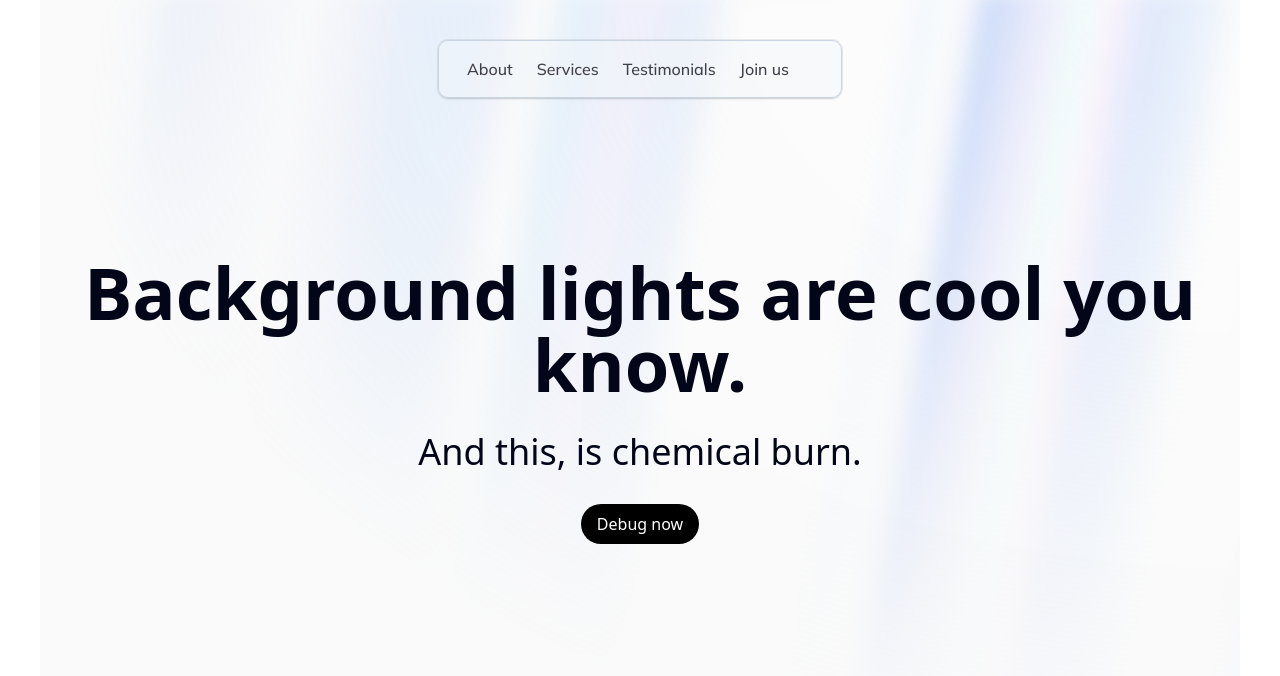
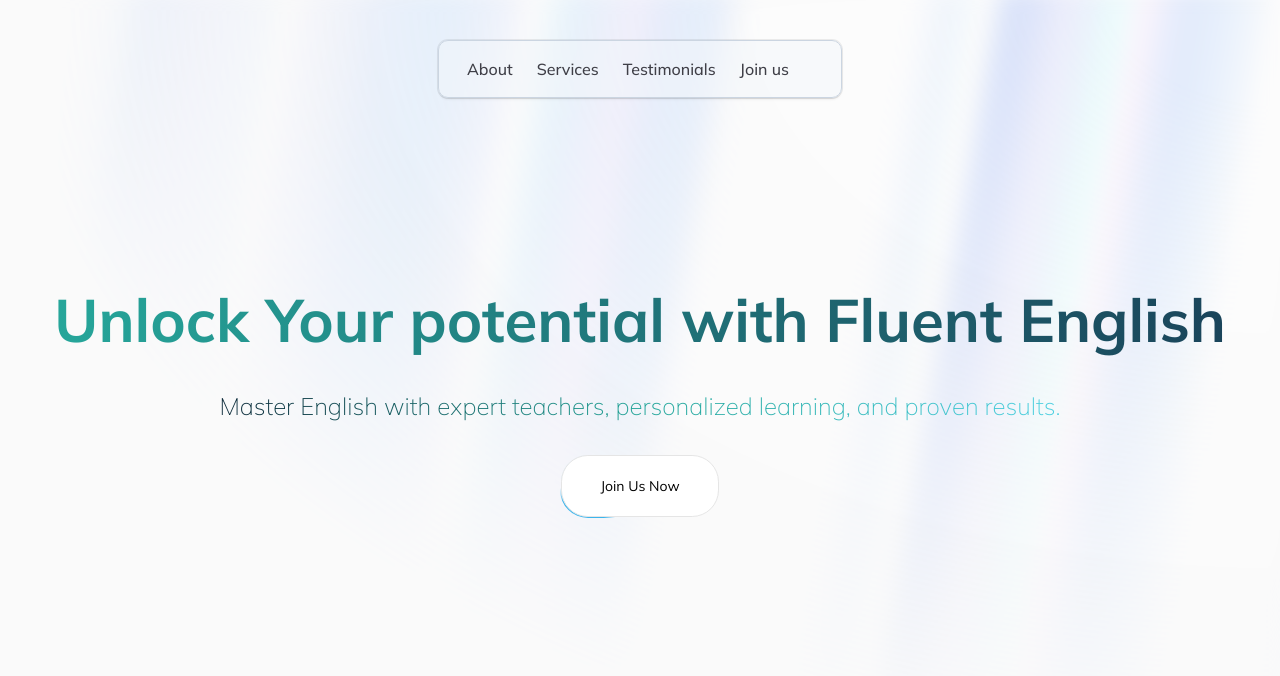
Before and after one commit to tijaniabdellatif/marketing-edpulse-page, a Next.js app: page /edpulse in a window 1280 px wide. Shown: the top 676 px of the page. Built offline with nearby package versions, Linux system fonts and the light colour scheme.

Commit message:
redploy 005

```diff
--- a/src/app/edpulse/page.tsx
+++ b/src/app/edpulse/page.tsx
@@ -1,23 +1,31 @@
+import dynamic from 'next/dynamic';
+import { Suspense } from 'react';
+import { navItems } from "@/data/constants";
+import { cn } from "@/lib/utils";
 import { Navbar } from "@/components/navbar";
-import { cn } from "@/lib/utils";
-import { navItems } from "@/data/constants";
-import LandingHero from "@/components/hoc/landig-hero";
+
+// Use named import instead of default
+const LandingHero = dynamic(
+  () => import("@/components/hoc/landig-hero").then(mod => mod.LandingHero),
+  {
+    loading: () => <div className="h-screen flex items-center justify-center">Loading...</div>,
+    ssr: true
+  }
+);
 
 export default function Landing() {
-
   return (
     <main className={cn([
-      'relative overflow-clip mx-auto sm:px-10 px-5',
+      'relative overflow-clip mx-auto',
       'flex flex-col justify-center items-center',
-       "min-h-screen"
+      "min-h-screen"
     ])}>
-
-      <div className='max-w-7xl w-full relative z-10'>
+      <div className='w-full relative z-10'>
         <Navbar navItems={navItems} />
-        <LandingHero />
-
+        <Suspense fallback={<div className="h-screen flex items-center justify-center">Loading...</div>}>
+          <LandingHero />
+        </Suspense>
       </div>
-
     </main>
   );
 }
--- a/src/components/hoc/landig-hero.tsx
+++ b/src/components/hoc/landig-hero.tsx
@@ -1,38 +1,45 @@
 "use client";
-import { cn } from '@/lib/utils';
 import React from 'react';
-import { motion } from 'motion/react';
+import { motion } from "framer-motion"; // Using correct import
 import { AuroraBackground } from "@/components/ui/aurora";
+import { Button } from '../ui/moving-border'; // Your enhanced button with bounce effect
 
+const heroVariants = {
+  hidden: { opacity: 0, y: 40 },
+  visible: { opacity: 1, y: 0 }
+};
 
-const LandingHero = () => {
+export const LandingHero = () => {
   return (
-
     <AuroraBackground>
       <motion.div
-                initial={{ opacity: 0.0, y: 40 }}
-                whileInView={{ opacity: 1, y: 0 }}
+        variants={heroVariants}
+        initial="hidden"
+        whileInView="visible"
         transition={{
           delay: 0.3,
           duration: 0.8,
           ease: "easeInOut",
         }}
-                className="relative flex flex-col gap-4 items-center justify-center px-4"
+        className="font-mulish-sans w-full max-w-7xl mx-auto relative flex flex-col gap-4 items-center justify-center px-4 sm:px-10"
       >
-                <div className="text-3xl md:text-7xl font-bold dark:text-white text-center">
-                    Background lights are cool you know.
+        <div className="text-2xl py-2 md:text-6xl font-bold text-gradient-teal-blue text-center">
+         Unlock Your potential with Fluent English
         </div>
-                <div className="font-extralight text-base md:text-4xl dark:text-neutral-200 py-4">
-                    And this, is chemical burn.
+        <div className="text-center font-extralight text-base md:text-2xl text-gradient-blue-teal py-4">
+          Master English with expert teachers, personalized learning, and proven results.
+
         </div>
-                <button className="bg-black dark:bg-white rounded-full w-fit text-white dark:text-black px-4 py-2">
-                    Debug now
-                </button>
+
+        {/* Using your enhanced Button with built-in bounce effect */}
+        <Button
+          borderRadius="1.75rem"
+          className="bg-white cursor-pointer dark:bg-slate-900 text-black dark:text-white border-neutral-200 dark:border-slate-800"
+          enableBounce={true} // Enable the bounce effect (this is true by default)
+        >
+          Join Us Now
+        </Button>
       </motion.div>
     </AuroraBackground>
-
-
-    )
-}
-
-export default LandingHero
+  );
+};
--- a/src/components/navbar.tsx
+++ b/src/components/navbar.tsx
@@ -1,5 +1,5 @@
 "use client";
-import React, { useState, useEffect } from "react";
+import React, { useState, useEffect, useCallback } from "react";
 import {
   motion,
   AnimatePresence,
@@ -8,6 +8,11 @@ import {
 } from "framer-motion";
 import { cn } from "@/lib/utils";
 
+// Define animation variants outside component to prevent re-creation
+const navbarVariants = {
+  hidden: { opacity: 0, y: -100 },
+  visible: { opacity: 1, y: 0 },
+};
 
 export const Navbar = ({
   navItems,
@@ -24,24 +29,19 @@ export const Navbar = ({
   const [mobileMenuOpen, setMobileMenuOpen] = useState(false);
   const [lastScrollY, setLastScrollY] = useState(0);
   const [visible, setVisible] = useState(true);
-  useMotionValueEvent(scrollYProgress, "change", (current) => {
+
+  // Use memoized handler to prevent re-creation on each render
+  const handleScrollChange = useCallback((current: number | string) => {
     if (typeof current === "number") {
       const scrollY = window.scrollY;
 
-      // Show navbar when at the top
       if (scrollY < 50) {
         setVisible(true);
-      }
-      // Show when scrolling up, hide when scrolling down
-      else {
+      } else {
         if (scrollY < lastScrollY) {
-          // Scrolling up
           setVisible(true);
         } else {
-          // Scrolling down
           setVisible(false);
-
-          // Close mobile menu when scrolling down
           if (mobileMenuOpen) {
             setMobileMenuOpen(false);
           }
@@ -50,7 +50,9 @@ export const Navbar = ({
 
       setLastScrollY(scrollY);
     }
-  });
+  }, [lastScrollY, mobileMenuOpen]);
+
+  useMotionValueEvent(scrollYProgress, "change", handleScrollChange);
 
   // Close mobile menu when screen resizes to desktop
   useEffect(() => {
@@ -63,28 +65,20 @@ export const Navbar = ({
     window.addEventListener("resize", handleResize);
     return () => window.removeEventListener("resize", handleResize);
   }, [mobileMenuOpen]);
+
   return (
-
     <>
-      <AnimatePresence mode="wait">
       <motion.div
-          initial={{
-            opacity: 1,
-            y: -100,
-          }}
-          animate={{
-            y: visible ? 0 : -100,
-            opacity: visible ? 1 : 0,
-          }}
-          transition={{
-            duration: 0.2,
-          }}
+        variants={navbarVariants}
+        initial="hidden"
+        animate={visible ? "visible" : "hidden"}
+        transition={{ duration: 0.2 }}
         className={cn(
           "flex font-mulish-sans max-w-fit fixed top-10 inset-x-0 bg-slate-100/50 mx-auto border border-purple rounded-lg shadow-[0px_2px_3px_-1px_rgba(0,0,0,0.1),0px_1px_0px_0px_rgba(25,28,33,0.02),0px_0px_0px_1px_rgba(25,28,33,0.08)] z-[5000] px-7 py-4 items-center justify-between",
           className
         )}
       >
-          {/* Mobile Burger Menu Button (moved to left) */}
+        {/* Mobile Burger Menu Button */}
         <button
           className="sm:hidden text-white focus:outline-none"
           onClick={() => setMobileMenuOpen(!mobileMenuOpen)}
@@ -92,15 +86,18 @@ export const Navbar = ({
         >
           <div className="w-6 flex flex-col items-end justify-center gap-1.5">
             <span
-                className={`block h-0.5 bg-zinc-700 transition-all duration-300 ease-out ${mobileMenuOpen ? "w-6 -rotate-45 translate-y-2" : "w-6"
+              className={`block h-0.5 bg-zinc-700 transition-all duration-300 ease-out ${
+                mobileMenuOpen ? "w-6 -rotate-45 translate-y-2" : "w-6"
               }`}
             />
             <span
-                className={`block h-0.5 bg-zinc-700 transition-all duration-300 ease-out ${mobileMenuOpen ? "w-0 opacity-0" : "w-4"
+              className={`block h-0.5 bg-zinc-700 transition-all duration-300 ease-out ${
+                mobileMenuOpen ? "w-0 opacity-0" : "w-4"
               }`}
             />
             <span
-                className={`block h-0.5 bg-zinc-700 transition-all duration-300 ease-out ${mobileMenuOpen ? "w-6 rotate-45 -translate-y-2" : "w-5"
+              className={`block h-0.5 bg-zinc-700 transition-all duration-300 ease-out ${
+                mobileMenuOpen ? "w-6 rotate-45 -translate-y-2" : "w-5"
               }`}
             />
           </div>
@@ -116,7 +113,9 @@ export const Navbar = ({
                 "relative group text-zinc-700 text-center transition-colors duration-200"
               )}
             >
-                <span className="text-base group-hover:text-[#9C62FF] transition-colors duration-200 font-medium">{navItem.name}</span>
+              <span className="text-base group-hover:text-[#9C62FF] transition-colors duration-200 font-medium">
+                {navItem.name}
+              </span>
             </a>
           ))}
         </div>
@@ -124,7 +123,6 @@ export const Navbar = ({
         {/* Empty div to balance the flex layout */}
         <div className="hidden sm:block w-6"></div>
       </motion.div>
-      </AnimatePresence>
 
       {/* Mobile Menu Overlay */}
       <AnimatePresence>
@@ -133,7 +131,11 @@ export const Navbar = ({
             initial={{ opacity: 0, y: -20 }}
             animate={{ opacity: 1, y: 0 }}
             exit={{ opacity: 0, y: -20 }}
-            transition={{ duration: 0.2 }}
+            transition={{
+              duration: 0.2,
+              // Use GPU acceleration
+              type: "tween"
+            }}
             className="fixed inset-0 bg-[#9C62FF]/20 backdrop-blur-md z-[4999] sm:hidden pt-28 px-4 border-r border-[#9C62FF]/10"
           >
             <div className="flex flex-col space-y-6 items-start pl-6">
@@ -141,7 +143,11 @@ export const Navbar = ({
                 <motion.a
                   initial={{ x: -50, opacity: 0 }}
                   animate={{ x: 0, opacity: 1 }}
-                  transition={{ duration: 0.3, delay: idx * 0.1 }}
+                  transition={{
+                    duration: 0.3,
+                    delay: idx * 0.05, // Reduced from 0.1 to 0.05
+                    type: "tween" // Using simpler animation type
+                  }}
                   key={`mobile-link-${idx}`}
                   href={navItem.link}
                   className="text-zinc-700 hover:text-purple flex items-center gap-2 text-lg font-medium py-2"
@@ -156,5 +162,5 @@ export const Navbar = ({
         )}
       </AnimatePresence>
     </>
-  )
-}
+  );
+};
--- a/src/components/ui/aurora.tsx
+++ b/src/components/ui/aurora.tsx
@@ -14,16 +14,16 @@ export const AuroraBackground = ({
   ...props
 }: AuroraBackgroundProps) => {
   return (
-    <main>
+    // Remove the outer <main> tag which is limiting the width
     <div
       className={cn(
-          "transition-bg relative flex h-[100vh] flex-col items-center justify-center bg-zinc-50 text-slate-950 dark:bg-zinc-900",
+        "transition-bg relative flex min-h-[100vh] w-full flex-col items-center justify-center bg-zinc-50 text-slate-950 dark:bg-zinc-900",
         className,
       )}
       {...props}
     >
       <div
-          className="absolute inset-0 overflow-hidden"
+        className="absolute inset-0 overflow-hidden w-full"
         style={
           {
             "--aurora":
@@ -45,7 +45,6 @@ export const AuroraBackground = ({
         }
       >
         <div
-            //   I'm sorry but this is what peak developer performance looks like // trigger warning
           className={cn(
             `after:animate-aurora pointer-events-none absolute -inset-[10px] [background-image:var(--white-gradient),var(--aurora)] [background-size:300%,_200%] [background-position:50%_50%,50%_50%] opacity-50 blur-[10px] invert filter will-change-transform [--aurora:repeating-linear-gradient(100deg,var(--blue-500)_10%,var(--indigo-300)_15%,var(--blue-300)_20%,var(--violet-200)_25%,var(--blue-400)_30%)] [--dark-gradient:repeating-linear-gradient(100deg,var(--black)_0%,var(--black)_7%,var(--transparent)_10%,var(--transparent)_12%,var(--black)_16%)] [--white-gradient:repeating-linear-gradient(100deg,var(--white)_0%,var(--white)_7%,var(--transparent)_10%,var(--transparent)_12%,var(--white)_16%)] after:absolute after:inset-0 after:[background-image:var(--white-gradient),var(--aurora)] after:[background-size:200%,_100%] after:[background-attachment:fixed] after:mix-blend-difference after:content-[""] dark:[background-image:var(--dark-gradient),var(--aurora)] dark:invert-0 after:dark:[background-image:var(--dark-gradient),var(--aurora)]`,
 
@@ -54,8 +53,9 @@ export const AuroraBackground = ({
           )}
         ></div>
       </div>
+      <div className="relative z-10 w-full">
         {children}
       </div>
-    </main>
+    </div>
   );
 };
--- /dev/null
+++ b/src/components/ui/moving-border.tsx
@@ -0,0 +1,166 @@
+"use client";
+import React from "react";
+import {
+  motion,
+  useAnimationFrame,
+  useMotionTemplate,
+  useMotionValue,
+  useTransform,
+} from "framer-motion";
+import { useRef } from "react";
+import { cn } from "@/lib/utils";
+
+export function Button({
+  borderRadius = "1.75rem",
+  children,
+  as: Component = "button",
+  containerClassName,
+  borderClassName,
+  duration,
+  className,
+  enableBounce = true,
+  ...otherProps
+}: {
+  borderRadius?: string;
+  children: React.ReactNode;
+  as?: any;
+  containerClassName?: string;
+  borderClassName?: string;
+  duration?: number;
+  className?: string;
+  enableBounce?: boolean;
+  [key: string]: any;
+}) {
+  // Main button component
+  const ButtonContent = (
+    <Component
+      className={cn(
+        "relative h-16 w-40 overflow-hidden bg-transparent p-[1px] text-xl",
+        containerClassName,
+      )}
+      style={{
+        borderRadius: borderRadius,
+      }}
+      {...otherProps}
+    >
+      <div
+        className="absolute inset-0"
+        style={{ borderRadius: `calc(${borderRadius} * 0.96)` }}
+      >
+        <MovingBorder duration={duration} rx="30%" ry="30%">
+          <div
+            className={cn(
+              "h-20 w-20 bg-[radial-gradient(#0ea5e9_40%,transparent_60%)] opacity-[0.8]",
+              borderClassName,
+            )}
+          />
+        </MovingBorder>
+      </div>
+
+      <div
+        className={cn(
+          "relative flex h-full w-full items-center justify-center border border-slate-800 bg-slate-900/[0.8] text-sm text-white antialiased backdrop-blur-xl",
+          className,
+        )}
+        style={{
+          borderRadius: `calc(${borderRadius} * 0.96)`,
+        }}
+      >
+        {children}
+      </div>
+    </Component>
+  );
+
+  // If bounce effect is enabled, wrap the button in motion.div
+  if (enableBounce) {
+    return (
+      <motion.div
+        initial={{ scale: 1, y: 0 }}
+        whileHover={{
+          scale: 1.05,
+          y: -5,
+          transition: { type: "spring", stiffness: 400, damping: 10 }
+        }}
+        whileTap={{
+          scale: 0.95,
+          y: -2
+        }}
+        className="inline-block"
+      >
+        {ButtonContent}
+      </motion.div>
+    );
+  }
+
+  // Otherwise return the button without bounce effect
+  return ButtonContent;
+}
+
+export const MovingBorder = ({
+  children,
+  duration = 3000,
+  rx,
+  ry,
+  ...otherProps
+}: {
+  children: React.ReactNode;
+  duration?: number;
+  rx?: string;
+  ry?: string;
+  [key: string]: any;
+}) => {
+  const pathRef = useRef<any>();
+  const progress = useMotionValue<number>(0);
+
+  useAnimationFrame((time) => {
+    const length = pathRef.current?.getTotalLength();
+    if (length) {
+      const pxPerMillisecond = length / duration;
+      progress.set((time * pxPerMillisecond) % length);
+    }
+  });
+
+  const x = useTransform(
+    progress,
+    (val) => pathRef.current?.getPointAtLength(val).x,
+  );
+  const y = useTransform(
+    progress,
+    (val) => pathRef.current?.getPointAtLength(val).y,
+  );
+
+  const transform = useMotionTemplate`translateX(${x}px) translateY(${y}px) translateX(-50%) translateY(-50%)`;
+
+  return (
+    <>
+      <svg
+        xmlns="http://www.w3.org/2000/svg"
+        preserveAspectRatio="none"
+        className="absolute h-full w-full"
+        width="100%"
+        height="100%"
+        {...otherProps}
+      >
+        <rect
+          fill="none"
+          width="100%"
+          height="100%"
+          rx={rx}
+          ry={ry}
+          ref={pathRef}
+        />
+      </svg>
+      <motion.div
+        style={{
+          position: "absolute",
+          top: 0,
+          left: 0,
+          display: "inline-block",
+          transform,
+        }}
+      >
+        {children}
+      </motion.div>
+    </>
+  );
+};
```
Also changed, not shown: next.config.ts (+26 -0 lines), src/app/page.tsx (+5 -5 lines). Lines whose indentation alone changed are shown as unchanged.
